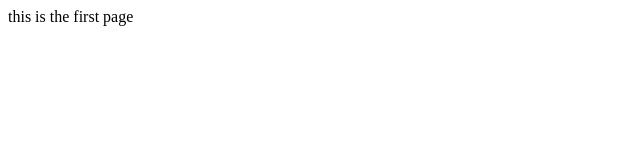
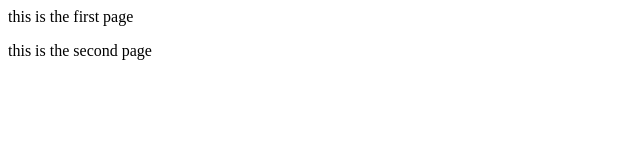
Before and after one commit to arifiqra123/Paulians, a plain HTML site: page index.html in a window 1280 px wide. Shown: the whole page, without its empty margins (0-640 px from the left). Drawn offline with Linux system fonts and the light colour scheme.

Commit message:
Update index.html

```diff
--- a/index.html
+++ b/index.html
@@ -4,5 +4,6 @@
   </head>
   <body>
     <p>this is the first page</p>
+    <p>this is the second page</p>
   </body>
 </html>
```
